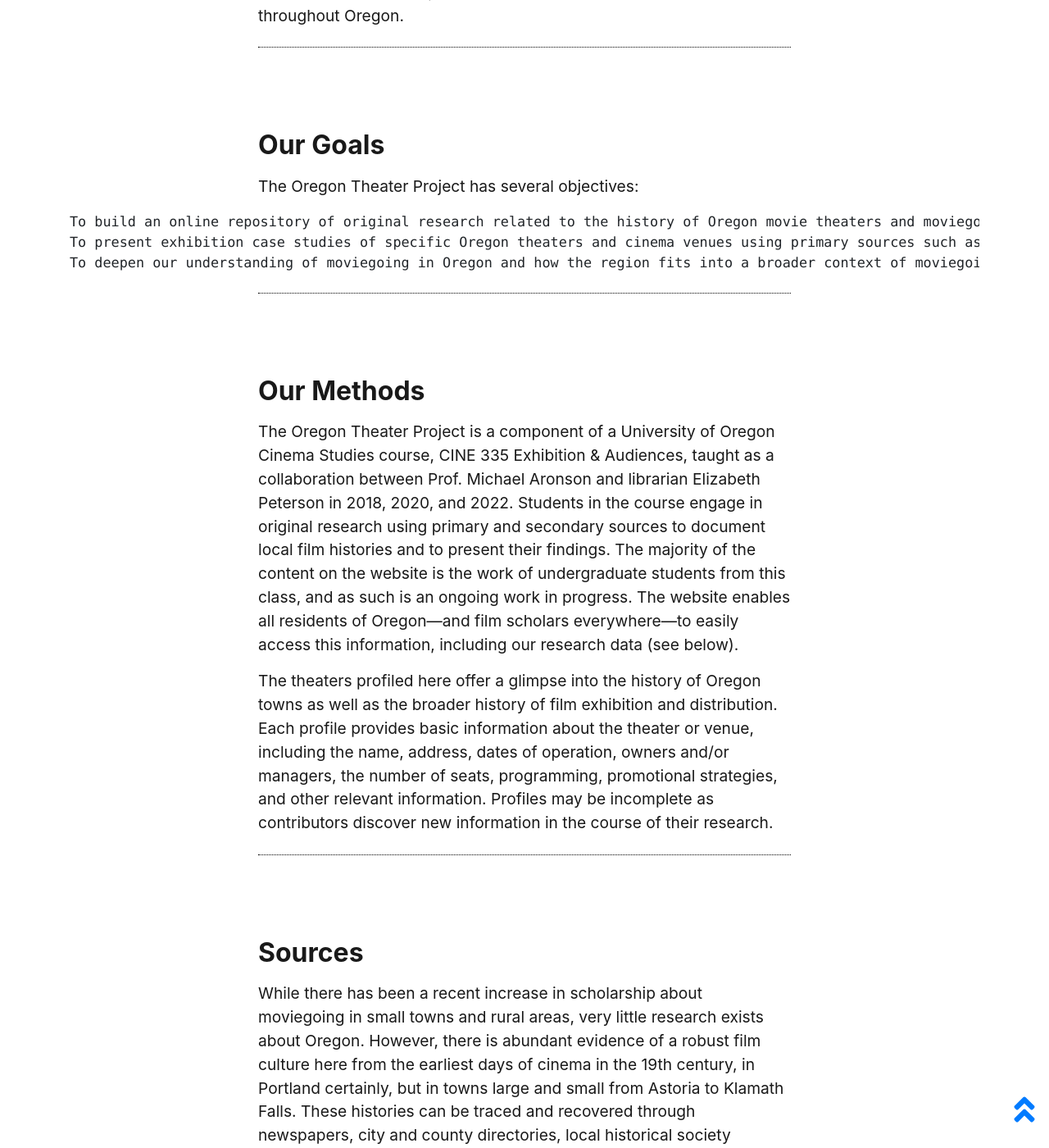
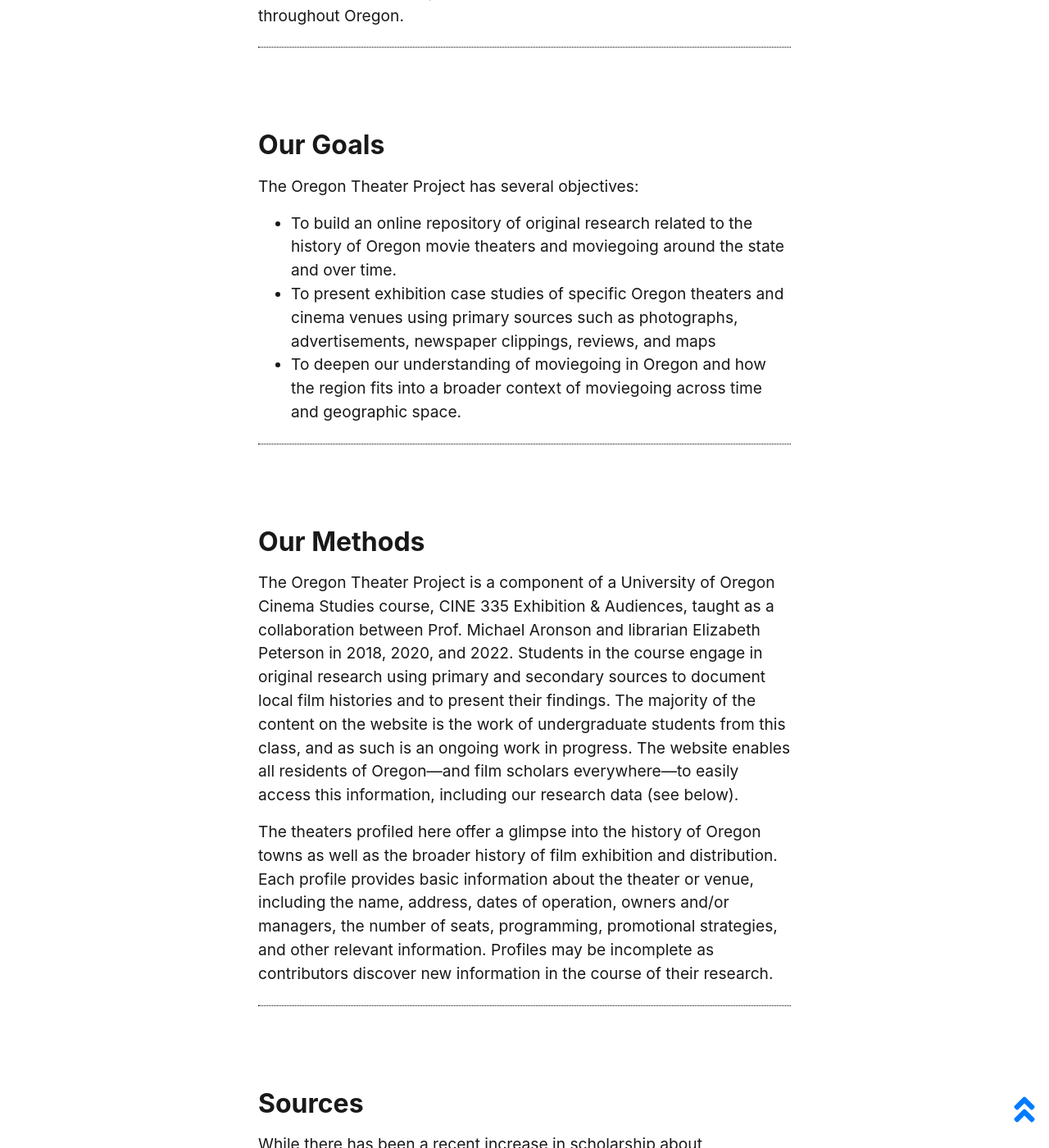
Before and after one commit to gabrielesh/otp_test, a Jekyll site: the page built from pages/about.md, in a window 1280 px wide and 1400 px high, scrolled down 844 px. Shown: the whole window at 82% size. Built offline with Jekyll 4.4.1, drawn with Linux system fonts in a browser that asks for light colours; some of the changed text lies outside the part shown.

```diff
--- a/pages/about.md
+++ b/pages/about.md
@@ -18,9 +18,9 @@ The Oregon Theater Project provides a historical sketch of movie theaters in Ore
 
 The Oregon Theater Project has several objectives:
 
-    To build an online repository of original research related to the history of Oregon movie theaters and moviegoing around the state and over time.
-    To present exhibition case studies of specific Oregon theaters and cinema venues using primary sources such as photographs, advertisements, newspaper clippings, reviews, and maps
-    To deepen our understanding of moviegoing in Oregon and how the region fits into a broader context of moviegoing across time and geographic space.
+- To build an online repository of original research related to the history of Oregon movie theaters and moviegoing around the state and over time.
+- To present exhibition case studies of specific Oregon theaters and cinema venues using primary sources such as photographs, advertisements, newspaper clippings, reviews, and maps
+- To deepen our understanding of moviegoing in Oregon and how the region fits into a broader context of moviegoing across time and geographic space.
 
 ## Our Methods
 
@@ -32,10 +32,10 @@ The theaters profiled here offer a glimpse into the history of Oregon towns as w
 
 While there has been a recent increase in scholarship about moviegoing in small towns and rural areas, very little research exists about Oregon. However, there is abundant evidence of a robust film culture here from the earliest days of cinema in the 19th century, in Portland certainly, but in towns large and small from Astoria to Klamath Falls. These histories can be traced and recovered through newspapers, city and county directories, local historical society documents, and motion picture trade publications, many of which have been recently digitized to allow for this kind of historical research. Some essential--and free--online primary sources include the following:
 
-    [Historic Oregon Newspapers](http://oregonnews.uoregon.edu/)
-    [Media History Digital Library](http://lantern.mediahist.org/)
-    [Sanborn Fire Insurance Maps (Oregon)](https://www.loc.gov/rr/geogmap/sanborn/states.php?stateID=44)
-    [Oregon Historic Sites Database](https://heritagedata.prd.state.or.us/historic/)
+- [Historic Oregon Newspapers](http://oregonnews.uoregon.edu/)
+- [Media History Digital Library](http://lantern.mediahist.org/)
+- [Sanborn Fire Insurance Maps - Oregon](https://www.loc.gov/rr/geogmap/sanborn/states.php?stateID=44)
+- [Oregon Historic Sites Database](https://heritagedata.prd.state.or.us/historic/)
 
 ## Access Our Data
 
```
